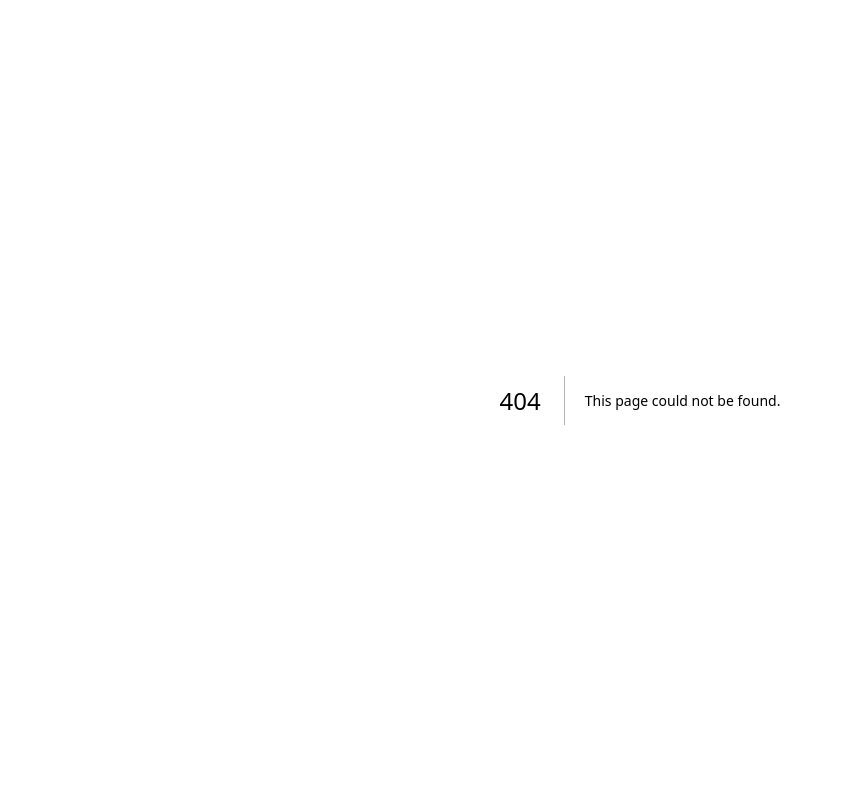
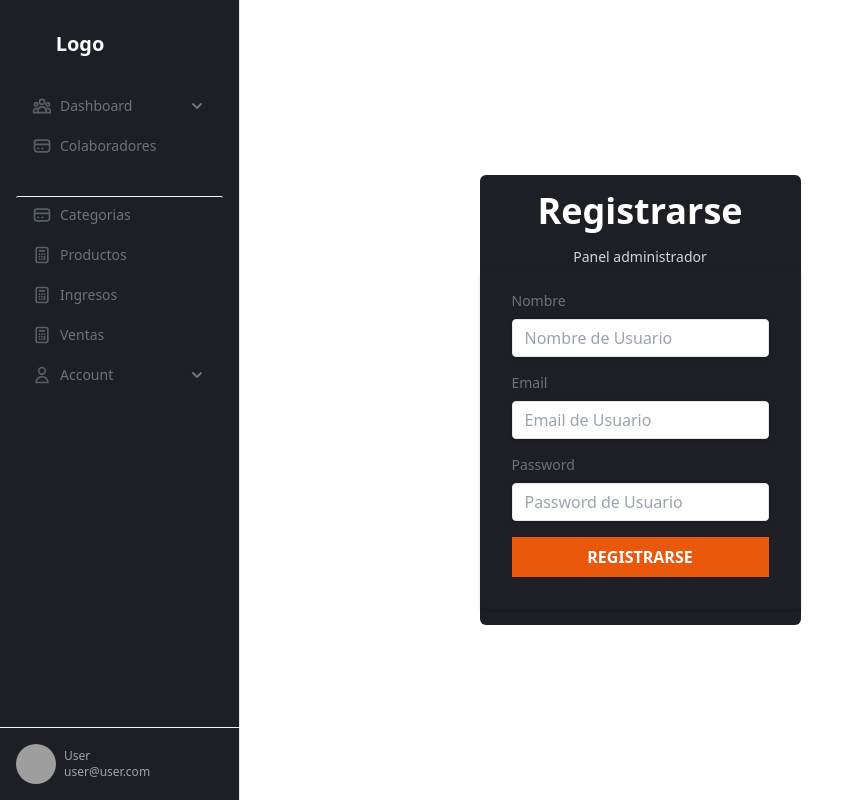
Before and after one commit to emalopezperez/CRM_frontend, a Next.js app: page /account/registrar in a window 1280 px wide. Before the commit this address had no page. Shown: the whole page, without its empty margins (0-848 px from the left). Built offline with nearby package versions, Linux system fonts and the light colour scheme; grey boxes are pictures that could not be loaded.

Commit message:
Agregue formulario de login y de registro con validacion

```diff
--- a/package.json
+++ b/package.json
@@ -12,10 +12,12 @@
     "autoprefixer": "10.4.14",
     "eslint": "8.38.0",
     "eslint-config-next": "13.3.0",
+    "formik": "^2.2.9",
     "next": "13.3.0",
     "postcss": "8.4.21",
     "react": "18.2.0",
     "react-dom": "18.2.0",
-    "tailwindcss": "3.3.1"
+    "tailwindcss": "3.3.1",
+    "yup": "^1.1.0"
   }
 }
--- a/src/components/sidebar/Sidebar.jsx
+++ b/src/components/sidebar/Sidebar.jsx
@@ -2,14 +2,13 @@ import Link from "next/link"
 
 const Sidebar = () => {
   return (
-    <div className="flex h-screen flex-col justify-between border-r bg-[#1E1F24] w-60 fixed text-gray-400">
+    <div className="flex h-screen flex-col justify-between border-r bg-[#1E1F24] w-60 text-gray-400  fixed   ">
       <div className="px-4 py-6">
         <span
           className="grid w-32 h-10 text-xl font-bold text-white rounded-lg place-content-center"
         >
           Logo
         </span>
-
         <nav aria-label="Main Nav" className="flex flex-col mt-6 space-y-1">
           <details className="group [&_summary::-webkit-details-marker]:hidden">
             <summary
--- a/src/layout/Layout.jsx
+++ b/src/layout/Layout.jsx
@@ -8,8 +8,14 @@ const Layout = ({ children }) => {
         <title>CRM - Ecommerce</title>
         <meta property="Emanuel Lopez" content="My page title" key="Agencia Software" />
       </Head>
-      <Sidebar />
-      { children }
+      <div className="">
+        <div>
+          <Sidebar />
+        </div>
+        <div className="">
+          { children }
+        </div>
+      </div>
     </>
   )
 }
--- /dev/null
+++ b/src/pages/account/login.jsx
@@ -0,0 +1,94 @@
+import Layout from "@/layout/Layout"
+import { useFormik } from "formik"
+import * as Yup from "yup"
+
+const Login = () => {
+  const formik = useFormik({
+    initialValues: {
+      email: "",
+      password: ""
+    },
+    validationSchema: Yup.object({
+      email: Yup.string().email('El email es obligatorio').required('El email es obligatorio'),
+      password: Yup.string().required('El password es obligatorio').min(6, "El pasword debe contener al menos 6 caracteres")
+    }),
+    onSubmit: (values) => {
+      console.log(values)
+    }
+  })
+
+  return (
+    <Layout>
+      <div className="">
+        <div className="flex flex-col items-center justify-center h-screen m-auto overflow-scroll ">
+          <div className="bg-[#1E1F24] rounded-md">
+            <h2 className="flex justify-center my-4 font-sans text-4xl font-bold text-white">Iniciar Sesión</h2>
+            <span className="flex justify-center text-sm text-gray-300">Panel administrador</span>
+            <div className="flex justify-center ">
+              <div className="w-full max-w-lg ">
+                <form
+                  className="px-8 pt-6 pb-8 mb-4 rounded shadow-md"
+                  onSubmit={ formik.handleSubmit }
+                >
+
+                  <div className="mb-4">
+                    <label
+                      className="block mb-2 text-sm text-gray-500"
+                      htmlFor="email"
+                    >Email</label>
+                    <input
+                      type="email"
+                      className="w-full px-3 py-2 leading-tight text-gray-700 border rounded shadow appearance-none focus:outline-none focus:shadow-outline"
+                      id="email"
+                      placeholder="Email de Usuario"
+                      value={ formik.values.email }
+                      onChange={ formik.handleChange }
+                      onBlur={ formik.handleBlur }
+                    />
+
+                    { formik.touched.email && formik.errors.email ?
+                      <div className="mt-2 text-red-700">
+                        <p className="text-sm">{ formik.errors.email }</p>
+                      </div>
+                      : null
+                    }
+                  </div>
+
+                  <div className="mb-4">
+                    <label
+                      className="block mb-2 text-sm text-gray-500"
+                      htmlFor="password"
+                    >Password</label>
+                    <input
+                      type="password"
+                      className="w-full px-3 py-2 leading-tight text-gray-700 border rounded shadow appearance-none focus:outline-none focus:shadow-outline"
+                      id="password"
+                      placeholder="Password de Usuario"
+                      value={ formik.values.password }
+                      onChange={ formik.handleChange }
+                      onBlur={ formik.handleBlur }
+                    />
+
+                    { formik.touched.password && formik.errors.password ?
+                      <div className="mt-2 text-red-700">
+                        <p className="text-sm">{ formik.errors.password }</p>
+                      </div>
+                      : null
+                    }
+                  </div>
+                  <input
+                    type="submit"
+                    className="w-full p-2 font-bold text-white uppercase bg-orange-600 cursor-pointer hover:bg-orange-400"
+                    value="Iniciar Sesión"
+                  />
+                </form>
+              </div>
+            </div>
+          </div>
+        </div>
+      </div>
+    </Layout>
+  )
+}
+
+export default Login
--- /dev/null
+++ b/src/pages/account/registrar.jsx
@@ -0,0 +1,118 @@
+import Layout from "@/layout/Layout"
+import { useFormik } from "formik"
+import * as Yup from "yup"
+
+const Registrar = () => {
+  const formik = useFormik({
+    initialValues: {
+      nombre: "",
+      email: "",
+      password: ""
+    },
+    validationSchema: Yup.object({
+      nombre: Yup.string().required('El nombre es obligatorio'),
+      email: Yup.string().email('El email es obligatorio').required('El email es obligatorio'),
+      password: Yup.string().required('El password es obligatorio').min(6, "El pasword debe contener al menos 6 caracteres")
+    }),
+    onSubmit: (values) => {
+      console.log(values)
+    }
+  })
+
+  return (
+    <Layout>
+      <div className="">
+        <div className="flex flex-col items-center justify-center h-screen m-auto overflow-scroll ">
+          <div className="bg-[#1E1F24] rounded-md">
+            <h2 className="flex justify-center my-4 font-sans text-4xl font-bold text-white">Registrarse</h2>
+            <span className="flex justify-center text-sm text-gray-300">Panel administrador</span>
+            <div className="flex justify-center ">
+              <div className="w-full max-w-lg ">
+                <form
+                  className="px-8 pt-6 pb-8 mb-4 rounded shadow-md"
+                  onSubmit={ formik.handleSubmit }
+                >
+                  <div className="mb-4">
+                    <label
+                      className="block mb-2 text-sm text-gray-500"
+                      htmlFor="nombre"
+                    >Nombre</label>
+                    <input
+                      type="text"
+                      className="w-full px-3 py-2 leading-tight text-gray-700 border rounded shadow appearance-none focus:outline-none focus:shadow-outline"
+                      id="nombre"
+                      placeholder="Nombre de Usuario"
+                      value={ formik.values.nombre }
+                      onChange={ formik.handleChange }
+                      onBlur={ formik.handleBlur }
+                    />
+
+                    { formik.touched.nombre && formik.errors.nombre ?
+                      <div className="mt-2 text-red-700">
+                        <p className="text-sm">{ formik.errors.nombre }</p>
+                      </div>
+                      : null
+                    }
+                  </div>
+
+                  <div className="mb-4">
+                    <label
+                      className="block mb-2 text-sm text-gray-500"
+                      htmlFor="email"
+                    >Email</label>
+                    <input
+                      type="email"
+                      className="w-full px-3 py-2 leading-tight text-gray-700 border rounded shadow appearance-none focus:outline-none focus:shadow-outline"
+                      id="email"
+                      placeholder="Email de Usuario"
+                      value={ formik.values.email }
+                      onChange={ formik.handleChange }
+                      onBlur={ formik.handleBlur }
+                    />
+
+                    { formik.touched.email && formik.errors.email ?
+                      <div className="mt-2 text-red-700">
+                        <p className="text-sm">{ formik.errors.email }</p>
+                      </div>
+                      : null
+                    }
+                  </div>
+
+                  <div className="mb-4">
+                    <label
+                      className="block mb-2 text-sm text-gray-500"
+                      htmlFor="password"
+                    >Password</label>
+                    <input
+                      type="password"
+                      className="w-full px-3 py-2 leading-tight text-gray-700 border rounded shadow appearance-none focus:outline-none focus:shadow-outline"
+                      id="password"
+                      placeholder="Password de Usuario"
+                      value={ formik.values.password }
+                      onChange={ formik.handleChange }
+                      onBlur={ formik.handleBlur }
+                    />
+
+                    { formik.touched.password && formik.errors.password ?
+                      <div className="mt-2 text-red-700">
+                        <p className="text-sm">{ formik.errors.password }</p>
+                      </div>
+                      : null
+                    }
+                  </div>
+                  <input
+                    type="submit"
+                    className="w-full p-2 font-bold text-white uppercase bg-orange-600 cursor-pointer hover:bg-orange-400"
+                    value="registrarse"
+                  />
+                </form>
+              </div>
+            </div>
+          </div>
+        </div>
+      </div>
+    </Layout>
+  )
+}
+
+export default Registrar
```
Also changed, not shown: 1 other file (tests, documents, lock files or other folders).
